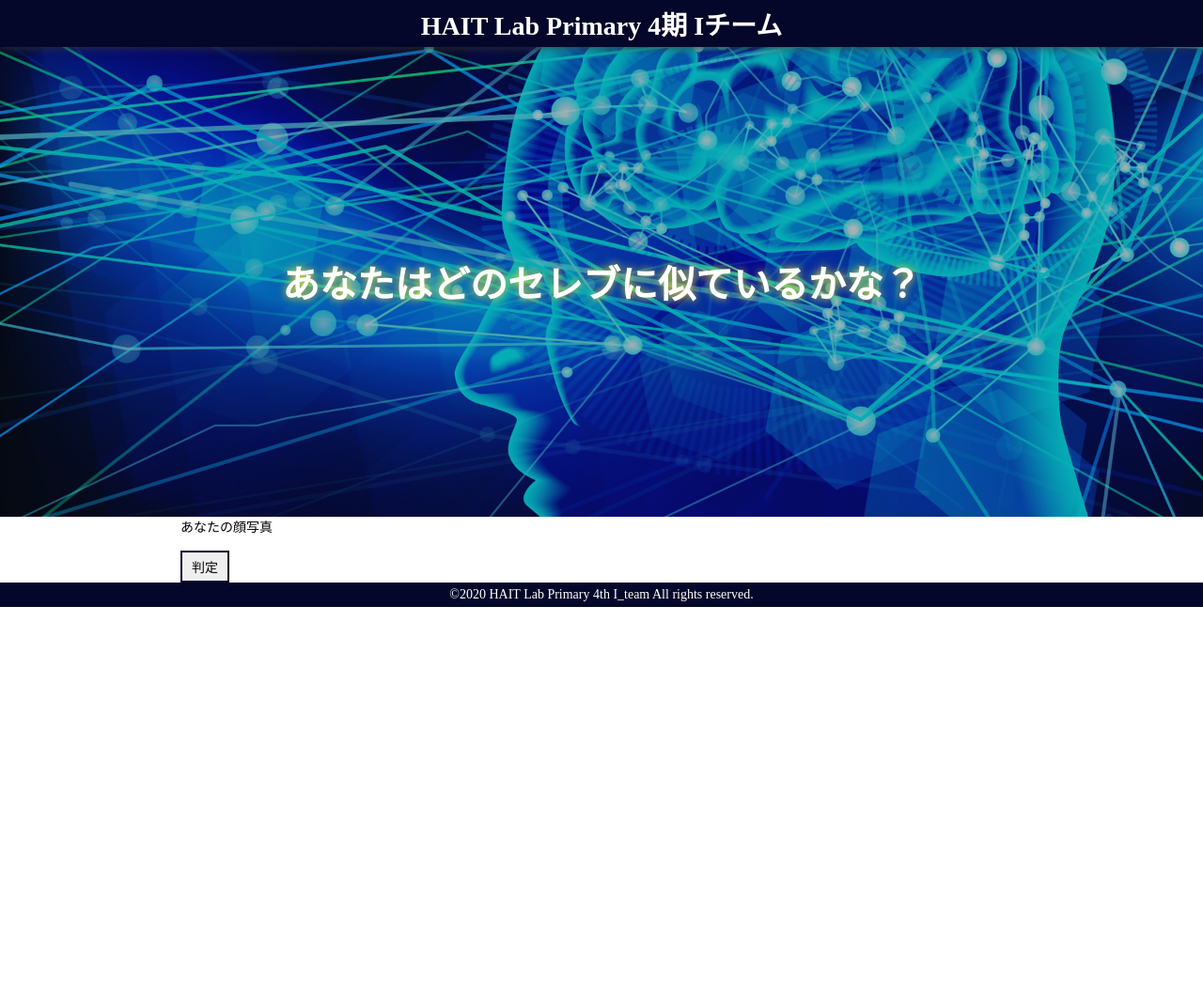
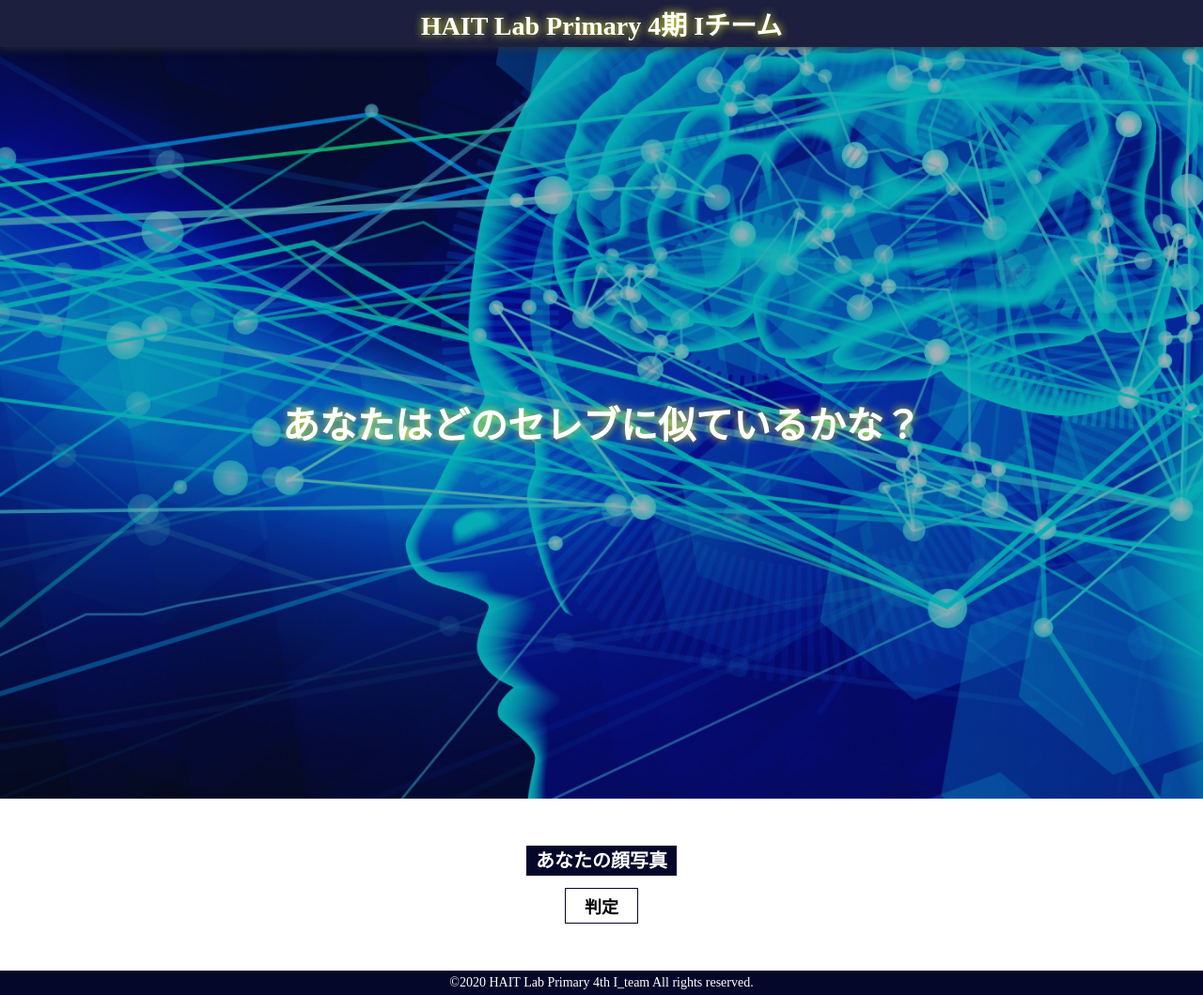
Before and after one commit to taketo-eng/HAITLab_i_team, a Flask app: page / in a window 1280 px wide. Shown: the whole page at 94% size. Before the commit the page ends 646 px from the top, so only its background shows below. Run offline with Flask 2, Linux system fonts and the light colour scheme.

Commit message:
スタイル調整

```diff
--- a/app/static/css/style.css
+++ b/app/static/css/style.css
@@ -33,7 +33,7 @@ a:active {
   top: 0;
   width: 100%;
   height: 50px;
-  background: #040729;
+  background: rgba(4, 7, 41, 0.9);
   display: -webkit-box;
   display: -ms-flexbox;
   display: flex;
@@ -50,6 +50,7 @@ a:active {
 .header h1 {
   color: #fff;
   margin: 0;
+  text-shadow: 0 0 10px #e7e42c;
 }
 
 .main {
@@ -58,7 +59,7 @@ a:active {
 }
 
 .main .top {
-  height: 500px;
+  height: 800px;
   background-image: url("../images/background.jpg");
   background-repeat: no-repeat;
   background-position: center center;
@@ -70,6 +71,10 @@ a:active {
       -ms-flex-pack: center;
           justify-content: center;
   place-items: center;
+  -webkit-box-orient: vertical;
+  -webkit-box-direction: normal;
+      -ms-flex-direction: column;
+          flex-direction: column;
 }
 
 .main .top .title {
@@ -77,11 +82,32 @@ a:active {
   font-weight: bold;
   text-shadow: 0 0 10px #e7e42c;
   color: #fff;
+  margin: 0;
+}
+
+.main .top .subtitle {
+  font-size: 2rem;
+  color: #fff;
+  text-shadow: 0 0 10px #e7e42c;
+  margin: 0;
 }
 
 .main .contents {
   width: 70%;
-  margin: 0 auto;
+  margin: 50px auto;
+}
+
+.main .form {
+  text-align: center;
+}
+
+.main .form .form-label {
+  font-size: 2rem;
+  font-weight: bold;
+  color: #fff;
+  background: #040729;
+  padding: 5px 10px;
+  cursor: pointer;
 }
 
 .main .form .fileForm {
@@ -89,8 +115,18 @@ a:active {
 }
 
 .main .form .btn {
-  padding: 5px 10px;
-  border: 2px solid #040729;
+  font-size: 1.8rem;
+  font-weight: bold;
+  padding: 5px 20px;
+  background: #fff;
+  border: 1px solid #040729;
+  -webkit-transition: 0.5s;
+  transition: 0.5s;
+}
+
+.main .form .btn:hover {
+  background: #040729;
+  color: #fff;
 }
 
 .footer {
--- a/app/static/css/style.scss
+++ b/app/static/css/style.scss
@@ -32,7 +32,7 @@ a:active{
     top:0;
     width:100%;
     height:50px;
-    background:rgb(4, 7, 41);
+    background: rgba(4, 7, 41, 0.9);
     display:flex;
     justify-content:center;
     align-items:center;
@@ -40,6 +40,7 @@ a:active{
     h1{
         color:#fff;
         margin:0;
+        text-shadow:0 0 10px rgb(231, 228, 44);
     }
 }
 
@@ -47,7 +48,7 @@ a:active{
     margin-top:50px;
     width:100%;
     .top{
-        height:500px;
+        height:800px;
         background-image:url("../images/background.jpg");
         background-repeat:no-repeat;
         background-position:center center;
@@ -55,23 +56,39 @@ a:active{
         display:flex;
         justify-content:center;
         place-items:center;
+        flex-direction:column;
 
         .title{
             font-size:4rem;
             font-weight:bold;
             text-shadow:0 0 10px rgb(231, 228, 44);
             color:#fff;
+            margin:0;
+        }
+
+        .subtitle{
+            font-size:2rem;
+            color:#fff;
+            text-shadow:0 0 10px rgb(231, 228, 44);
+            margin:0;
         }
     }
 
     .contents{
         width:70%;
-        margin:0 auto;
+        margin:50px auto;
     }
 
     .form{
+        text-align:center;
+
         .form-label{
-
+            font-size:2rem;
+            font-weight:bold;
+            color:#fff;
+            background:rgb(4, 7, 41);
+            padding:5px 10px;
+            cursor:pointer;
         }
 
         .fileForm{
@@ -79,8 +96,17 @@ a:active{
         }
 
         .btn{
-            padding:5px 10px;
-            border:2px solid rgb(4, 7, 41);
+            font-size:1.8rem;
+            font-weight:bold;
+            padding:5px 20px;
+            background:#fff;
+            border:1px solid rgb(4, 7, 41);
+            transition:0.5s;
+
+            &:hover{
+                background:rgb(4, 7, 41);
+                color:#fff;
+            }
         }
     }
 }
```
Also changed, not shown: 1 other file.
